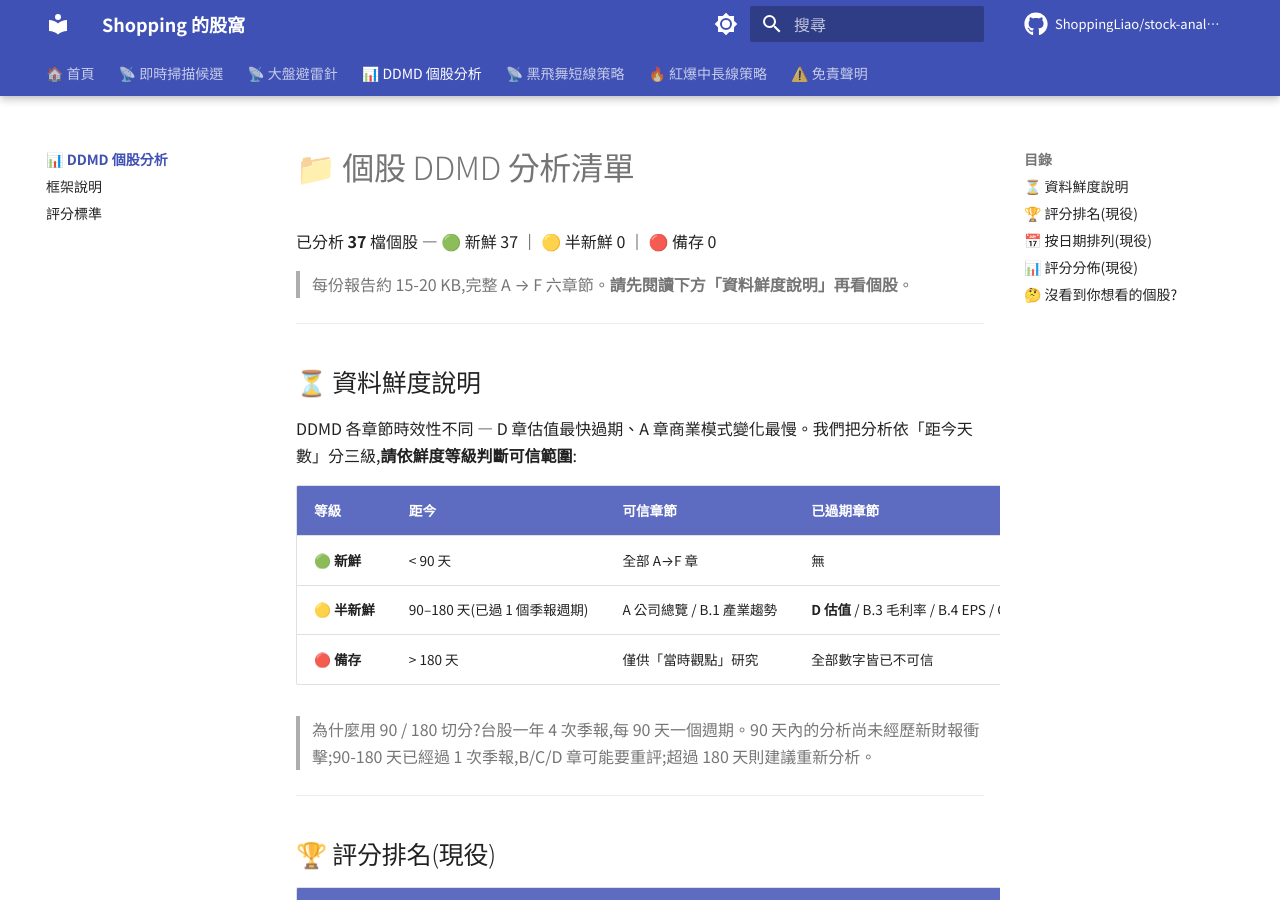
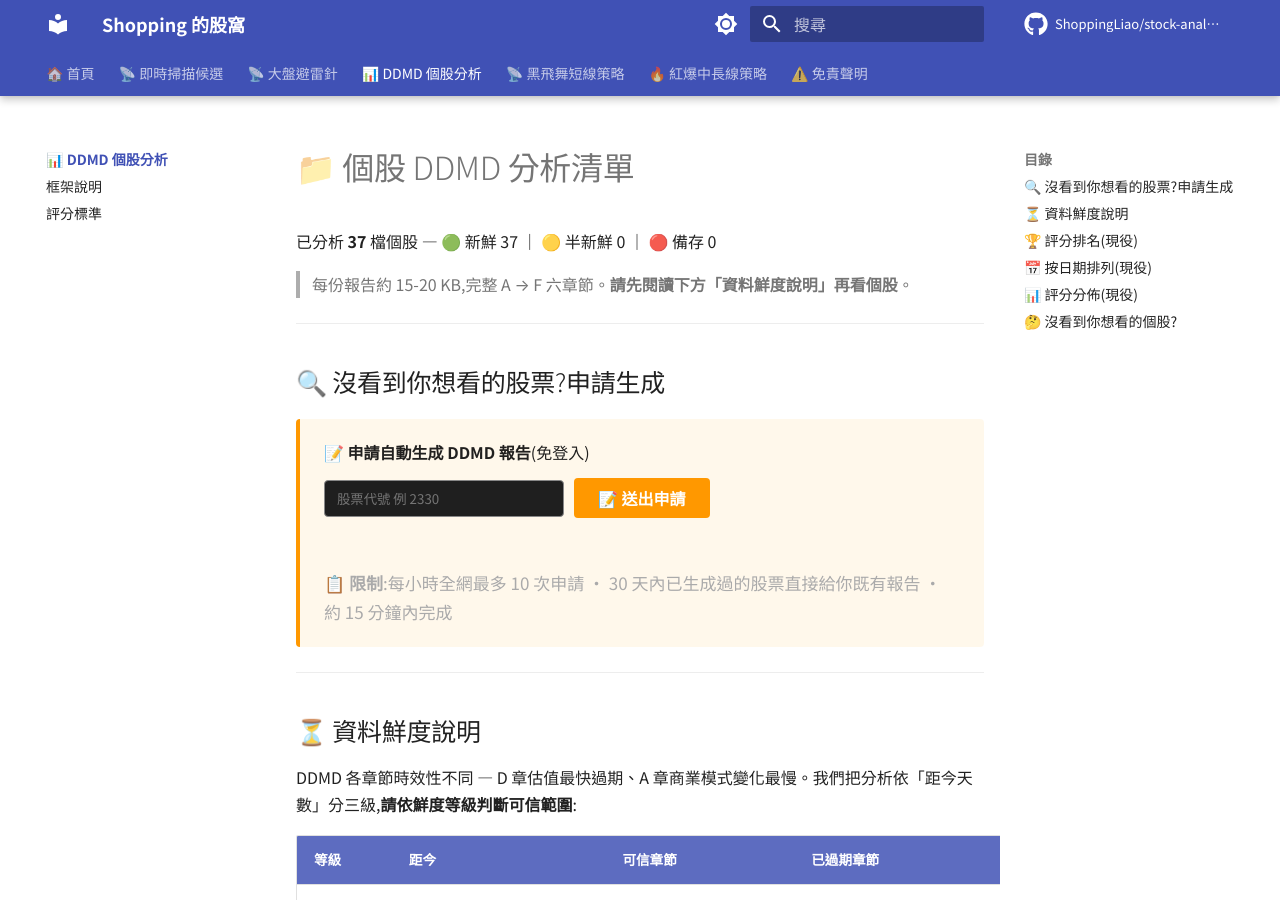
Before and after one commit to ShoppingLiao/stock-analysis-public, an MkDocs documentation site: the page built from docs/reports/index.md, in a window 1280 px wide and 900 px high. Built offline with MkDocs 1.6.1 and Material for MkDocs 9.7.7, drawn with Linux system fonts in a browser that asks for light colours; comment, search, counter and statistics services are not loaded.

Commit message:
docs: sync 0 report(s) updated, 37 unchanged (2026-05-21)

```diff
--- a/docs/reports/index.md
+++ b/docs/reports/index.md
@@ -9,6 +9,60 @@
 已分析 **37** 檔個股 — 🟢 新鮮 37 ｜ 🟡 半新鮮 0 ｜ 🔴 備存 0
 
 > 每份報告約 15-20 KB,完整 A → F 六章節。**請先閱讀下方「資料鮮度說明」再看個股**。
+
+---
+
+## 🔍 沒看到你想看的股票?申請生成
+
+<div id="ddmd-request-form" style="background: rgba(255,165,0,0.08); border-left: 4px solid #ff9800; padding: 1rem 1.2rem; border-radius: 4px; margin: 1rem 0;">
+  <p style="margin: 0 0 0.6rem 0;"><strong>📝 申請自動生成 DDMD 報告</strong>(免登入)</p>
+  <div style="display: flex; gap: 0.5rem; flex-wrap: wrap; align-items: center;">
+    <input type="text" id="ddmd-symbol-input" placeholder="股票代號 例 2330" maxlength="6" style="padding: 0.4rem 0.6rem; border-radius: 4px; border: 1px solid #888; background: #1f1f1f; color: white; width: 12rem;" />
+    <button id="ddmd-submit-btn" onclick="submitDdmdRequest()" style="padding: 0.4rem 1.2rem; border-radius: 4px; border: none; background: #ff9800; color: white; font-weight: bold; cursor: pointer;">📝 送出申請</button>
+  </div>
+  <div id="ddmd-status" style="margin-top: 0.8rem; min-height: 1.2em;"></div>
+  <p style="font-size: 0.85rem; color: #aaa; margin: 0.8rem 0 0 0;">📋 <strong>限制</strong>:每小時全網最多 10 次申請 ・ 30 天內已生成過的股票直接給你既有報告 ・ 約 15 分鐘內完成</p>
+</div>
+
+<script>
+async function submitDdmdRequest() {
+  const input = document.getElementById('ddmd-symbol-input');
+  const btn = document.getElementById('ddmd-submit-btn');
+  const statusEl = document.getElementById('ddmd-status');
+  const symbol = input.value.trim();
+  if (!/^\d{4,6}$/.test(symbol)) {
+    statusEl.innerHTML = '<span style="color: #ef5350;">❌ 股票代號需 4-6 碼數字,例 2330</span>';
+    return;
+  }
+  btn.disabled = true; btn.textContent = '⏳ 送出中...';
+  statusEl.innerHTML = '<span style="color: #aaa;">⏳ 正在送出申請...</span>';
+  const WORKER_URL = 'https://ddmd-request.tom0801a.workers.dev/api/ddmd-request';
+  try {
+    const resp = await fetch(WORKER_URL, { method: 'POST', headers: { 'Content-Type': 'application/json' }, body: JSON.stringify({ symbol }) });
+    const data = await resp.json();
+    if (resp.status === 202) {
+      statusEl.innerHTML = `<span style="color: #66bb6a;">✅ ${data.message}</span><br><span style="color: #aaa; font-size: 0.85rem;">申請編號 #${data.request_id}・完成後會出現在下方清單中,可<a href="${data.reports_list_url}" style="color: #4fc3f7;">重新整理本頁</a>查看</span>`;
+      input.value = '';
+    } else if (resp.status === 200 && data.status === 'duplicate') {
+      statusEl.innerHTML = `<span style="color: #66bb6a;">✅ ${data.message}</span><br><a href="${data.existing_url}" style="color: #4fc3f7;">👉 看 ${symbol} 既有報告(${data.existing_date} 生成)</a>`;
+    } else if (resp.status === 429) {
+      statusEl.innerHTML = `<span style="color: #ef5350;">⛔ ${data.error}</span>`;
+    } else if (resp.status === 409) {
+      statusEl.innerHTML = `<span style="color: #ffb74d;">⏳ ${data.error}</span>`;
+    } else {
+      statusEl.innerHTML = `<span style="color: #ef5350;">❌ ${data.error || '送出失敗'}</span>`;
+    }
+  } catch (e) {
+    statusEl.innerHTML = `<span style="color: #ef5350;">❌ 網路錯誤: ${e.message}</span>`;
+  } finally {
+    btn.disabled = false; btn.textContent = '📝 送出申請';
+  }
+}
+document.addEventListener('DOMContentLoaded', () => {
+  const input = document.getElementById('ddmd-symbol-input');
+  if (input) input.addEventListener('keydown', e => { if (e.key === 'Enter') submitDdmdRequest(); });
+});
+</script>
 
 ---
 
```
